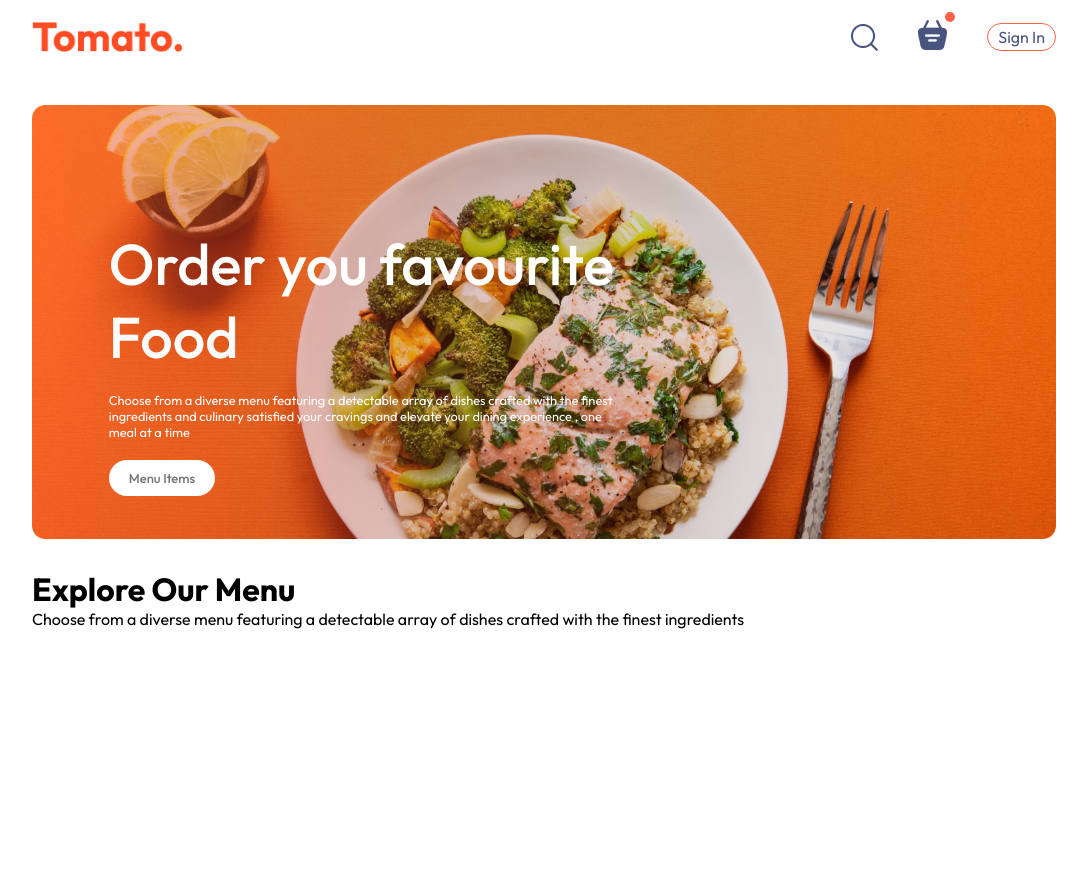
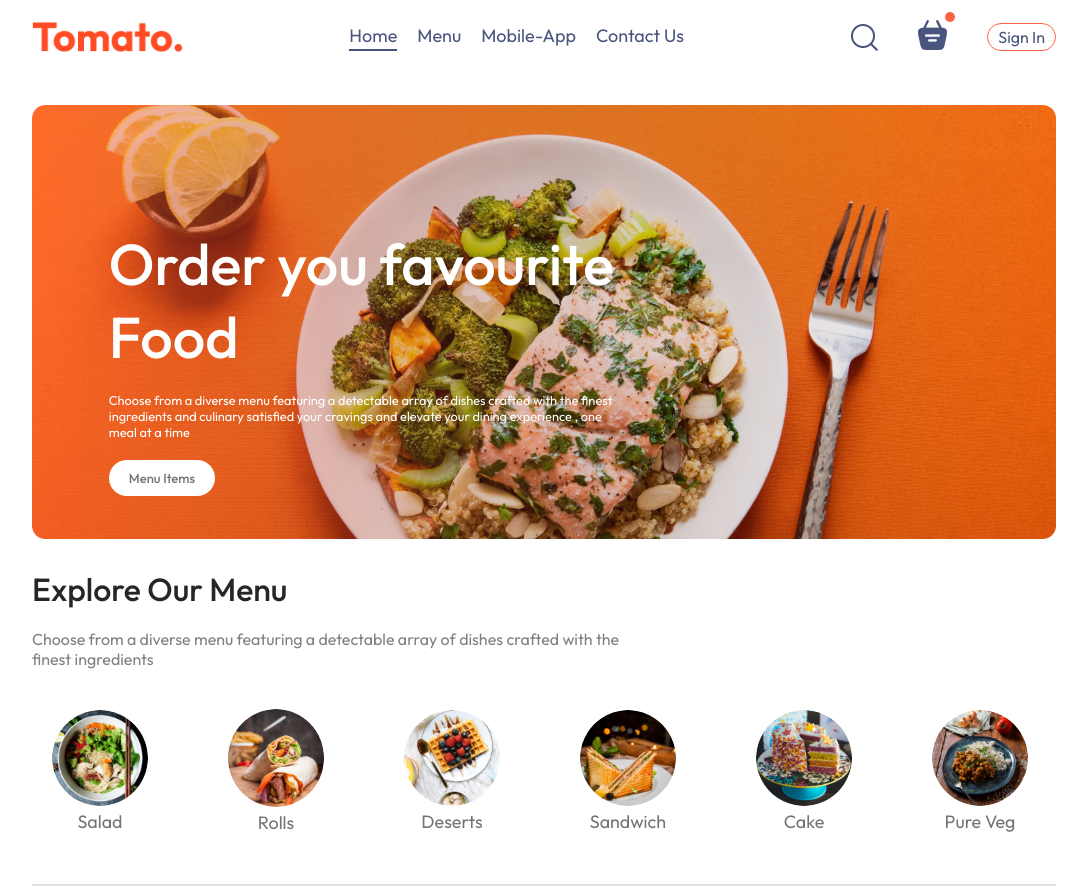
Before and after one commit to humar-dev/React-Food-Delivery-Proj, a React (Vite) app: page / in a window 1280 px wide. Shown: the whole page, without its empty margins (96-1183 px from the left). Before the commit the page ends 800 px from the top, so only its background shows below. Built offline with nearby package versions, Linux system fonts and the light colour scheme.

Commit message:
Complete teh ExploreMenu Section styling and Images Issue

```diff
--- a/src/Home/Home.jsx
+++ b/src/Home/Home.jsx
@@ -1,11 +1,13 @@
-import React from 'react'
+import React, { useState } from 'react'
 import Header from '../components/Header/Header'
 import ExploreMenu from '../components/ExploreMenu/ExploreMenu'
 function Home() {
+
+   const [category , setcategory] = useState("All")
   return (
     <div>
       <Header/>
-      <ExploreMenu/>
+      <ExploreMenu category={category} setcategory={setcategory}/>
     </div>
   )
 }
--- a/src/components/ExploreMenu/ExploreMenu.css
+++ b/src/components/ExploreMenu/ExploreMenu.css
@@ -1,20 +1,56 @@
-.explore-menu{
+.explore-menu {
     display: flex;
     flex-direction: column;
     gap: 20px;
 }
 
-.explore-menu h1{
+.explore-menu h1 {
     color: #262626;
     font-weight: 500;
 }
 
-.explore-menu-text{
+.explore-menu-text {
     color: #808080;
     width: 60%;
 }
 
-.explore-menu-list-item{
+.explore-menu-list{
     display: flex;
+    justify-content: space-between;
+    align-items: center;
+    gap: 80px;
+    text-align: center;
+    margin: 20px;
+    overflow-x: scroll;
 
 }
+
+.explore-menu-list::-webkit-scrollbar{
+    display: none;
+}
+
+.explore-menu-list-item img{
+    width: 7.5vw;
+    min-width: 80px;
+    cursor: pointer;
+    border-radius: 50%;
+    transition: 2s;
+}
+.explore-menu-list-item p{
+    margin-top: 10px 0px;
+    color: #747474;
+    font-size: max(1.4vw , 16px);
+    cursor: pointer;
+}
+
+.explore-menu hr{
+    margin: 10px 0px;
+    height: 2px;
+    border: none;
+    background-color: #e2e2e2;
+}
+
+.explore-menu-list-item .active{
+    border: 4px solid tomato;
+    padding: 2px;
+}
--- a/src/components/ExploreMenu/ExploreMenu.jsx
+++ b/src/components/ExploreMenu/ExploreMenu.jsx
@@ -1,28 +1,27 @@
 import React from 'react'
 import { menu_list } from '../../assets/assets'
-import './ExploreMenu'
 
-function ExploreMenu() {
+import './ExploreMenu.css'
+
+function ExploreMenu({category , setcategory}) {
     return (
         <div className='explore-menu' id='explore-menu'>
             <h1>Explore Our Menu</h1>
             <p className='explore-menu-text'>Choose from a diverse menu featuring a  detectable array of dishes crafted with the finest ingredients</p>
-            <div className="explore-menu-list">
+            <div className='explore-menu-list'>
                 {menu_list.map((item, index) => {
-
-
-
-                    // return (
-                    //     <div key={index} className='explore-menu-list-item'>
-                    //         {/* <img src={item.menu_image}></img>
-                    //         <p>{item.menu_name}</p> */}
-
-                    //     </div>
-                    // )
+                    return (
+                        <div onClick={()=>setcategory(prev => prev===item.menu_name? "ALL": item.menu_name)} key={index} className='explore-menu-list-item'>
+                            <img className={category===item.menu_name?"active":""} src={item.menu_image}></img>
+                            <p>{item.menu_name}</p>
+                        </div>
+                    )
                 })}
 
 
             </div>
+
+            <hr/>
         </div>
     )
 }
--- a/src/components/Navbar.jsx
+++ b/src/components/Navbar.jsx
@@ -10,10 +10,10 @@ function Navbar() {
     <div className='app-navbar'>
        <img src= {assets.logo} className='logo'></img>
         <ul className="navbar-menu">
-          {/* <li onClick={()=>setMenu("home")} className={menu === "home"?"active":""}>Home</li>
+          <li onClick={()=>setMenu("home")} className={menu === "home"?"active":""}>Home</li>
           <li onClick={()=>setMenu("menu")} className={menu === "menu"?"active": ""}>Menu</li>
           <li onClick={()=>setMenu("mobile-App")} className={menu === "mobile-App"?"active":""}>Mobile-App</li>
-          <li onClick={()=>setMenu("contact-us")} className={menu === "contact-us"? "active": ""}>Contact Us</li> */}
+          <li onClick={()=>setMenu("contact-us")} className={menu === "contact-us"? "active": ""}>Contact Us</li>
         </ul>
 
         <div className='navbar-right'>
```
